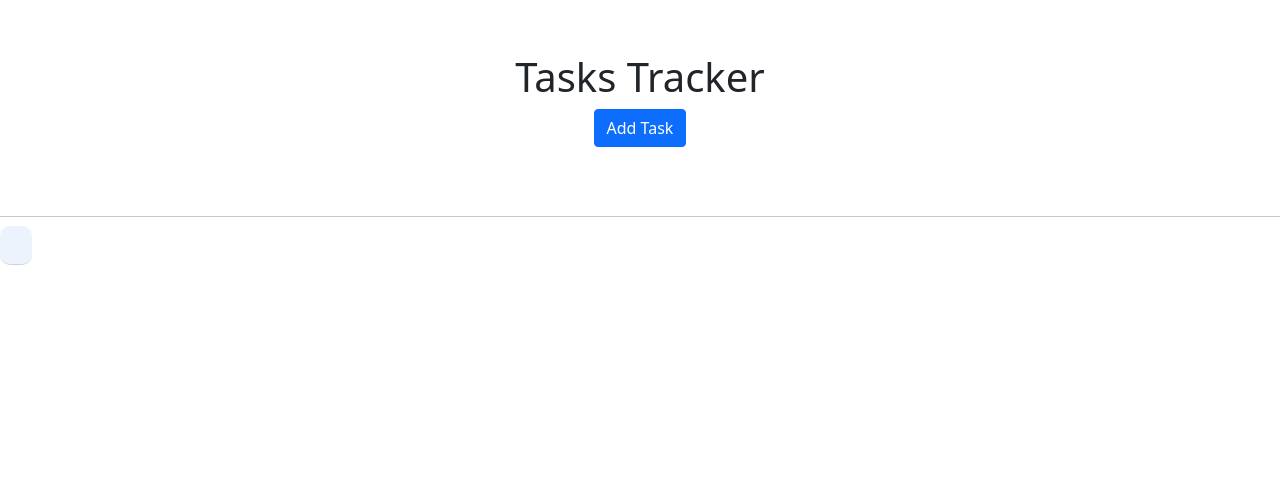
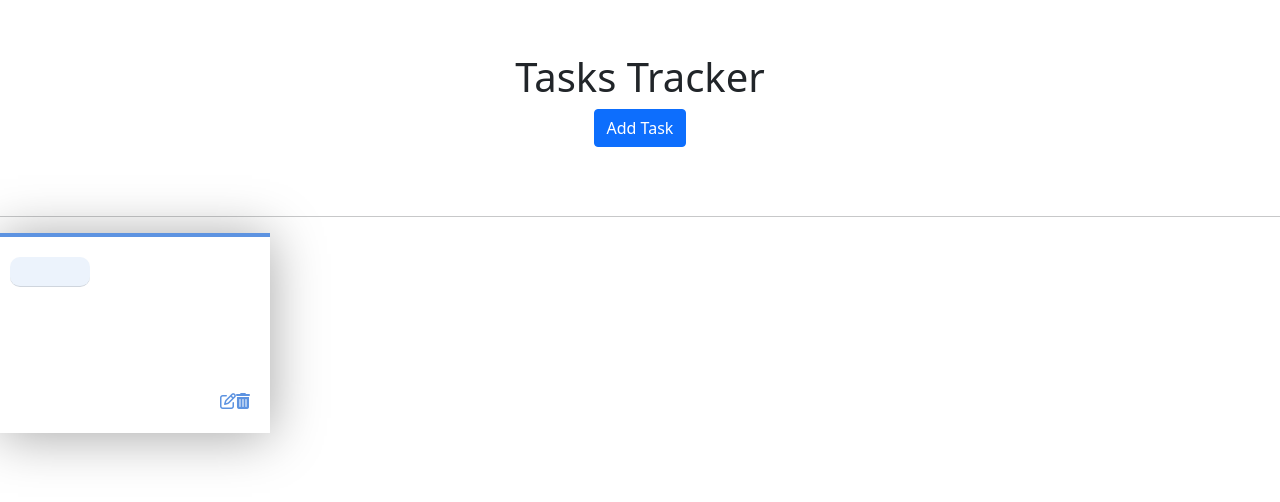
Before and after one commit to GSG-G11/TasksTracker, a React (Create React App) app: page / in a window 1280 px wide. Shown: the top 502 px of the page. Built offline with nearby package versions, Linux system fonts and the light colour scheme.

Commit message:
create todo card component

```diff
--- a/public/index.html
+++ b/public/index.html
@@ -3,6 +3,9 @@
   <head>
     <meta charset="utf-8" />
     <link rel="icon" href="%PUBLIC_URL%/favicon.ico" />
+    <link rel="stylesheet" href="https://cdnjs.cloudflare.com/ajax/libs/font-awesome/6.0.0/css/all.min.css"
+     integrity="sha512-9usAa10IRO0HhonpyAIVpjrylPvoDwiPUiKdWk5t3PyolY1cOd4DSE0Ga+ri4AuTroPR5aQvXU9xC6qOPnzFeg=="
+      crossorigin="anonymous" referrerpolicy="no-referrer" />
     <meta name="viewport" content="width=device-width, initial-scale=1" />
     <meta name="theme-color" content="#000000" />
     <meta
--- a/src/App.css
+++ b/src/App.css
@@ -5,3 +5,49 @@
     height: 25vh;
     width: 100%;
 }
+
+.card-container{
+    height: 300px;
+    width: 300px;
+    box-shadow: 0px 3px 50px #A5A5A5;
+  }
+
+  .card-wrapper{
+    width: 270px;
+    height: 200px;
+    box-shadow: 0px 3px 50px #A5A5A5;
+    display: flex;
+    flex-direction: column;
+  }
+
+  .card-top{
+    width: 100%;
+    height: 2%;
+  }
+
+  .task-holder{
+    width: 100%;
+    height: 98%;
+    padding: 10px 10px;
+    display : flex;
+    flex-direction: column;
+    position: relative;
+  }
+
+  .card-header{
+    margin-top: 10px;
+    margin-bottom: 10px;
+    max-width: 80px;
+    height: 30px;
+    padding: 1px 1px !important;
+    text-align: center;
+  }
+
+  .task-container{
+    height: 600px;
+    width: 100%;
+    display: flex;
+    flex-wrap: wrap;
+    background-color: #F6F7F8;
+    padding : 40px 100px;
+  }
--- a/src/components/TodoCard.jsx
+++ b/src/components/TodoCard.jsx
@@ -35,7 +35,10 @@ function TodoCard({
         <span className="card-header" style={{ 'background-color': colors[index % 5].secondaryColor, 'border-radius': '10px' }}>{taskName}</span>
         <p className="mt-3">{taskDescription}</p>
 
-        <div style={{ position: 'absolute', right: '20px', bottom: '20px' }}>
+        <div style={{
+          position: 'absolute', right: '20px', bottom: '20px',
+        }}
+        >
           <i className="far fa-edit mr-3" style={{ color: colors[index % 5].primaryColor, cursor: 'pointer' }} onClick={() => handleEdit(id)} />
           <i className="fas fa-trash-alt" style={{ color: colors[index % 5].primaryColor, cursor: 'pointer' }} onClick={() => handleDelete(id)} />
         </div>
```
